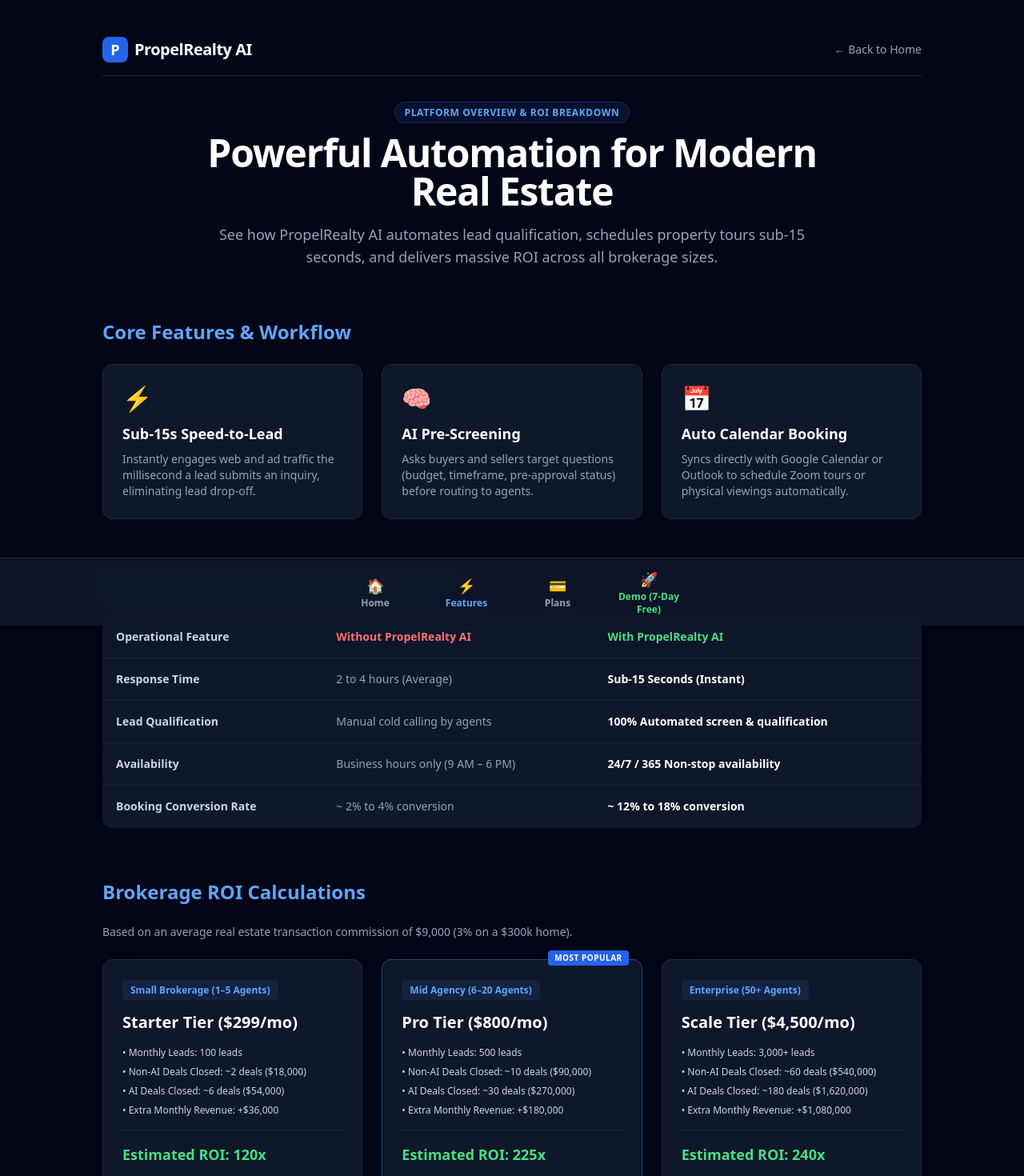
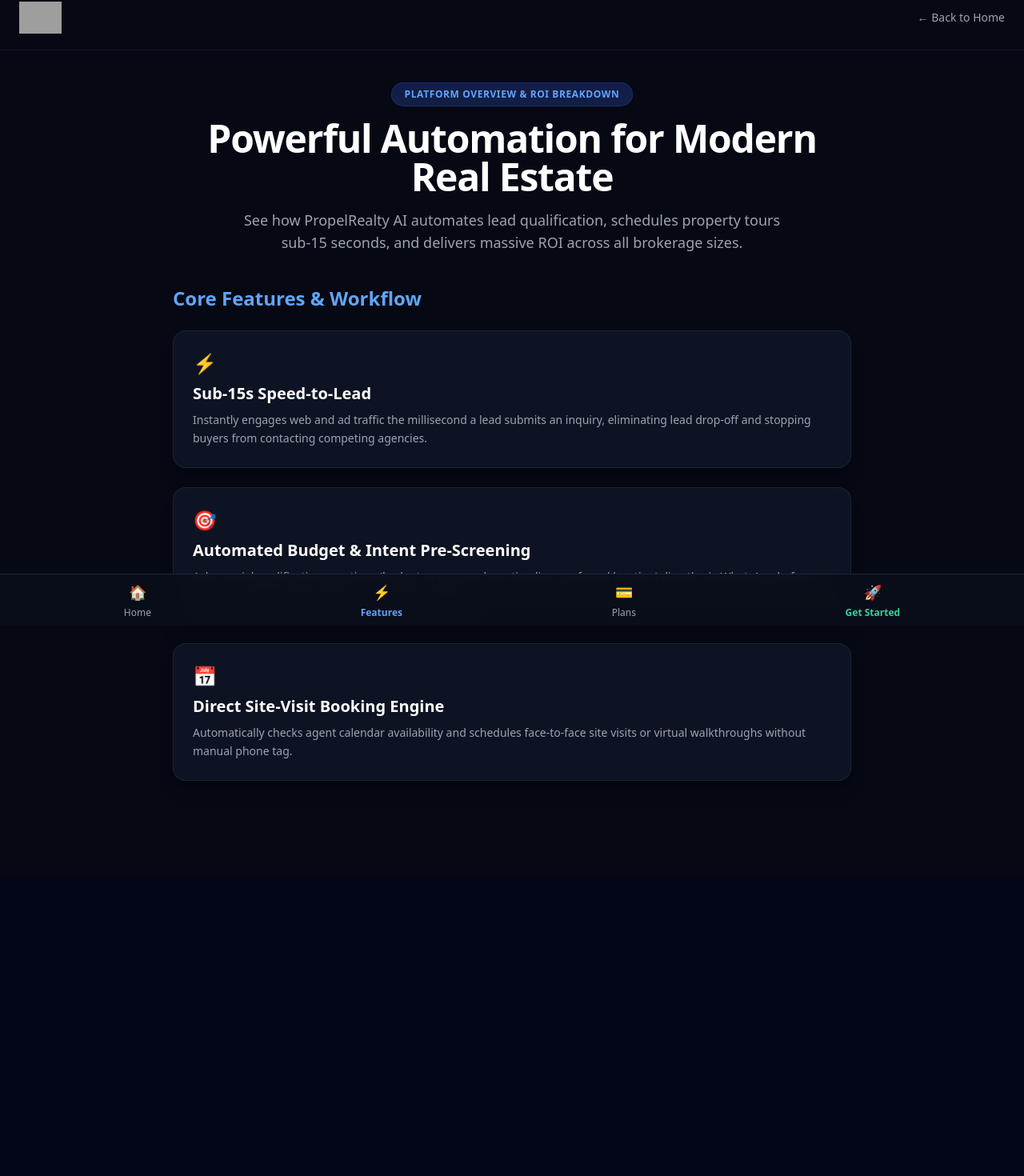
Before and after one commit to garvitsrivastava4521-pixel/propelrealty-ai, a Next.js app: page /features in a window 1280 px wide. Shown: the part 18-1488 px from the top of the page at 80% size. After the commit the page ends 1114 px from the top, so only its background shows below. Built offline with nearby package versions, Linux system fonts and the light colour scheme; grey boxes are pictures that could not be loaded.

Commit message:
Update page.tsx

```diff
--- a/app/features/page.tsx
+++ b/app/features/page.tsx
@@ -1,219 +1,112 @@
-'use client';
+"use client";
 
-import Link from 'next/link';
+import Image from "next/image";
+import Link from "next/link";
 
 export default function FeaturesPage() {
   return (
-    <main className="min-h-screen bg-slate-950 text-white flex flex-col justify-between p-6 pb-24 md:p-12 md:pb-24">
-      {/* Header */}
-      <header className="max-w-5xl w-full mx-auto flex justify-between items-center py-4 border-b border-slate-800 mb-8">
-        <Link href="/" className="flex items-center gap-2">
-          <div className="w-8 h-8 rounded-lg bg-blue-600 flex items-center justify-center font-bold text-lg text-white">
-            P
-          </div>
-          <span className="text-xl font-extrabold tracking-tight text-white">PropelRealty AI</span>
+    <div className="min-h-screen bg-[#060913] text-white pb-24">
+      {/* HEADER / NAVBAR */}
+      <header className="flex items-center justify-between px-6 py-5 max-w-7xl mx-auto w-full border-b border-gray-800/60">
+        {/* Unified Home Page Logo */}
+        <Link href="/" className="flex items-center">
+          <Image
+            src="/logo.svg"
+            alt="PropelAI Real Estate Engine"
+            width={180}
+            height={48}
+            priority
+            className="h-10 w-auto object-contain"
+          />
         </Link>
-        <Link href="/" className="text-sm text-slate-400 hover:text-white transition">
+
+        {/* Back link */}
+        <Link
+          href="/"
+          className="text-sm font-medium text-gray-400 hover:text-white transition-colors"
+        >
           ← Back to Home
         </Link>
       </header>
 
-      {/* Main Content Container */}
-      <div className="max-w-5xl w-full mx-auto space-y-16">
+      {/* HERO / OVERVIEW SECTION */}
+      <main className="max-w-4xl mx-auto px-6 pt-10 pb-6 text-center">
+        <div className="inline-block mb-4 px-4 py-1.5 rounded-full bg-blue-950/80 border border-blue-800/50 text-blue-400 text-xs font-semibold tracking-wider uppercase">
+          Platform Overview & ROI Breakdown
+        </div>
 
-        {/* Title */}
-        <div className="text-center max-w-3xl mx-auto">
-          <span className="text-xs font-semibold uppercase tracking-wider bg-blue-500/10 text-blue-400 border border-blue-500/20 px-3 py-1 rounded-full">
-            Platform Overview & ROI Breakdown
-          </span>
-          <h1 className="text-4xl md:text-5xl font-extrabold tracking-tight mt-4 mb-4">
+        <h1 className="text-3xl sm:text-5xl font-extrabold tracking-tight mb-4 text-white leading-tight">
           Powerful Automation for Modern Real Estate
         </h1>
-          <p className="text-slate-400 text-base md:text-lg">
+
+        <p className="text-gray-400 text-base sm:text-lg max-w-2xl mx-auto mb-10 leading-relaxed">
           See how PropelRealty AI automates lead qualification, schedules property tours sub-15 seconds, and delivers massive ROI across all brokerage sizes.
+        </p>
+
+        {/* FEATURES GRID / LIST */}
+        <div className="text-left space-y-6">
+          <h2 className="text-2xl font-bold text-blue-400 mb-4">
+            Core Features & Workflow
+          </h2>
+
+          {/* Feature Card 1 */}
+          <div className="bg-[#0D1322] border border-gray-800/80 rounded-2xl p-6 shadow-xl hover:border-gray-700 transition-all">
+            <div className="text-amber-400 text-2xl mb-2">⚡</div>
+            <h3 className="text-xl font-bold text-white mb-2">
+              Sub-15s Speed-to-Lead
+            </h3>
+            <p className="text-gray-400 text-sm leading-relaxed">
+              Instantly engages web and ad traffic the millisecond a lead submits an inquiry, eliminating lead drop-off and stopping buyers from contacting competing agencies.
             </p>
           </div>
 
-        {/* SECTION 1: CORE FEATURES & HOW IT WORKS */}
-        <section className="space-y-6">
-          <h2 className="text-2xl font-bold text-blue-400">Core Features & Workflow</h2>
-
-          <div className="grid md:grid-cols-3 gap-6">
-            <div className="bg-slate-900 border border-slate-800 rounded-xl p-6">
-              <div className="text-3xl mb-3">⚡</div>
-              <h3 className="text-lg font-bold mb-2">Sub-15s Speed-to-Lead</h3>
-              <p className="text-slate-400 text-sm">
-                Instantly engages web and ad traffic the millisecond a lead submits an inquiry, eliminating lead drop-off.
+          {/* Feature Card 2 */}
+          <div className="bg-[#0D1322] border border-gray-800/80 rounded-2xl p-6 shadow-xl hover:border-gray-700 transition-all">
+            <div className="text-blue-400 text-2xl mb-2">🎯</div>
+            <h3 className="text-xl font-bold text-white mb-2">
+              Automated Budget & Intent Pre-Screening
+            </h3>
+            <p className="text-gray-400 text-sm leading-relaxed">
+              Asks crucial qualification questions (budget range, purchase timeline, preferred location) directly via WhatsApp before handing off site-visit bookings to your human agents.
             </p>
           </div>
 
-            <div className="bg-slate-900 border border-slate-800 rounded-xl p-6">
-              <div className="text-3xl mb-3">🧠</div>
-              <h3 className="text-lg font-bold mb-2">AI Pre-Screening</h3>
-              <p className="text-slate-400 text-sm">
-                Asks buyers and sellers target questions (budget, timeframe, pre-approval status) before routing to agents.
-              </p>
-            </div>
-
-            <div className="bg-slate-900 border border-slate-800 rounded-xl p-6">
-              <div className="text-3xl mb-3">📅</div>
-              <h3 className="text-lg font-bold mb-2">Auto Calendar Booking</h3>
-              <p className="text-slate-400 text-sm">
-                Syncs directly with Google Calendar or Outlook to schedule Zoom tours or physical viewings automatically.
+          {/* Feature Card 3 */}
+          <div className="bg-[#0D1322] border border-gray-800/80 rounded-2xl p-6 shadow-xl hover:border-gray-700 transition-all">
+            <div className="text-emerald-400 text-2xl mb-2">📅</div>
+            <h3 className="text-xl font-bold text-white mb-2">
+              Direct Site-Visit Booking Engine
+            </h3>
+            <p className="text-gray-400 text-sm leading-relaxed">
+              Automatically checks agent calendar availability and schedules face-to-face site visits or virtual walkthroughs without manual phone tag.
             </p>
           </div>
         </div>
-        </section>
+      </main>
 
-        {/* SECTION 2: COMPARISON TABLE */}
-        <section className="space-y-6">
-          <h2 className="text-2xl font-bold text-blue-400">Agency vs. Non-PropelRealty Agency</h2>
-          <div className="overflow-x-auto">
-            <table className="w-full text-left border-collapse bg-slate-900 border border-slate-800 rounded-xl overflow-hidden text-sm">
-              <thead>
-                <tr className="border-b border-slate-800 bg-slate-900/50 text-slate-300">
-                  <th className="p-4">Operational Feature</th>
-                  <th className="p-4 text-red-400">Without PropelRealty AI</th>
-                  <th className="p-4 text-green-400">With PropelRealty AI</th>
-                </tr>
-              </thead>
-              <tbody className="divide-y divide-slate-800 text-slate-300">
-                <tr>
-                  <td className="p-4 font-semibold">Response Time</td>
-                  <td className="p-4 text-slate-400">2 to 4 hours (Average)</td>
-                  <td className="p-4 text-white font-semibold">Sub-15 Seconds (Instant)</td>
-                </tr>
-                <tr>
-                  <td className="p-4 font-semibold">Lead Qualification</td>
-                  <td className="p-4 text-slate-400">Manual cold calling by agents</td>
-                  <td className="p-4 text-white font-semibold">100% Automated screen & qualification</td>
-                </tr>
-                <tr>
-                  <td className="p-4 font-semibold">Availability</td>
-                  <td className="p-4 text-slate-400">Business hours only (9 AM – 6 PM)</td>
-                  <td className="p-4 text-white font-semibold">24/7 / 365 Non-stop availability</td>
-                </tr>
-                <tr>
-                  <td className="p-4 font-semibold">Booking Conversion Rate</td>
-                  <td className="p-4 text-slate-400">~ 2% to 4% conversion</td>
-                  <td className="p-4 text-white font-semibold">~ 12% to 18% conversion</td>
-                </tr>
-              </tbody>
-            </table>
-          </div>
-        </section>
-
-        {/* SECTION 3: DETAILED ROI CALCULATIONS */}
-        <section className="space-y-6">
-          <h2 className="text-2xl font-bold text-blue-400">Brokerage ROI Calculations</h2>
-          <p className="text-slate-400 text-sm">
-            Based on an average real estate transaction commission of $9,000 (3% on a $300k home).
-          </p>
-
-          <div className="grid md:grid-cols-3 gap-6">
-
-            {/* Small Brokerage */}
-            <div className="bg-slate-900 border border-slate-800 rounded-xl p-6 flex flex-col justify-between">
-              <div>
-                <span className="text-xs font-bold text-blue-400 bg-blue-500/10 px-2.5 py-1 rounded">
-                  Small Brokerage (1–5 Agents)
-                </span>
-                <h3 className="text-xl font-bold mt-4 mb-2">Starter Tier ($299/mo)</h3>
-                <ul className="text-xs text-slate-300 space-y-2 my-4">
-                  <li>• Monthly Leads: 100 leads</li>
-                  <li>• Non-AI Deals Closed: ~2 deals ($18,000)</li>
-                  <li>• AI Deals Closed: ~6 deals ($54,000)</li>
-                  <li>• Extra Monthly Revenue: +$36,000</li>
-                </ul>
-              </div>
-              <div className="border-t border-slate-800 pt-4 text-green-400 font-extrabold text-lg">
-                Estimated ROI: 120x
-              </div>
-            </div>
-
-            {/* Mid-Sized Brokerage */}
-            <div className="bg-slate-900 border border-blue-500/40 rounded-xl p-6 flex flex-col justify-between relative">
-              <div className="absolute -top-3 right-4 bg-blue-600 text-white text-[10px] font-black tracking-wider uppercase px-2 py-0.5 rounded">
-                Most Popular
-              </div>
-              <div>
-                <span className="text-xs font-bold text-blue-400 bg-blue-500/10 px-2.5 py-1 rounded">
-                  Mid Agency (6–20 Agents)
-                </span>
-                <h3 className="text-xl font-bold mt-4 mb-2">Pro Tier ($800/mo)</h3>
-                <ul className="text-xs text-slate-300 space-y-2 my-4">
-                  <li>• Monthly Leads: 500 leads</li>
-                  <li>• Non-AI Deals Closed: ~10 deals ($90,000)</li>
-                  <li>• AI Deals Closed: ~30 deals ($270,000)</li>
-                  <li>• Extra Monthly Revenue: +$180,000</li>
-                </ul>
-              </div>
-              <div className="border-t border-slate-800 pt-4 text-green-400 font-extrabold text-lg">
-                Estimated ROI: 225x
-              </div>
-            </div>
-
-            {/* Enterprise Brokerage */}
-            <div className="bg-slate-900 border border-slate-800 rounded-xl p-6 flex flex-col justify-between">
-              <div>
-                <span className="text-xs font-bold text-blue-400 bg-blue-500/10 px-2.5 py-1 rounded">
-                  Enterprise (50+ Agents)
-                </span>
-                <h3 className="text-xl font-bold mt-4 mb-2">Scale Tier ($4,500/mo)</h3>
-                <ul className="text-xs text-slate-300 space-y-2 my-4">
-                  <li>• Monthly Leads: 3,000+ leads</li>
-                  <li>• Non-AI Deals Closed: ~60 deals ($540,000)</li>
-                  <li>• AI Deals Closed: ~180 deals ($1,620,000)</li>
-                  <li>• Extra Monthly Revenue: +$1,080,000</li>
-                </ul>
-              </div>
-              <div className="border-t border-slate-800 pt-4 text-green-400 font-extrabold text-lg">
-                Estimated ROI: 240x
-              </div>
-            </div>
-
-          </div>
-        </section>
-
-        {/* CTA Banner */}
-        <div className="bg-gradient-to-r from-blue-900/40 to-slate-900 border border-blue-500/30 rounded-2xl p-8 text-center space-y-4">
-          <h2 className="text-2xl md:text-3xl font-bold">Ready to Scale Your Brokerage Revenue?</h2>
-          <p className="text-slate-400 text-sm max-w-xl mx-auto">
-            Test out the PropelRealty AI engine live in our 7-day demo environment before onboarding.
-          </p>
-          <div className="pt-2">
-            <Link href="/demo" className="inline-block px-8 py-3.5 bg-blue-600 hover:bg-blue-500 font-bold rounded-lg shadow-lg shadow-blue-600/30 transition">
-              Try Interactive Demo
-            </Link>
-          </div>
-        </div>
-
-      </div>
-
-      {/* Persistent Bottom Navigation Bar */}
-      <nav className="fixed bottom-0 left-0 right-0 bg-slate-900/90 backdrop-blur-md border-t border-slate-800 z-50 py-3 px-4">
-        <div className="max-w-md mx-auto grid grid-cols-4 gap-2 text-center">
-          <Link href="/" className="flex flex-col items-center justify-center text-xs font-semibold text-slate-400 hover:text-white">
+      {/* MOBILE BOTTOM NAVIGATION BAR */}
+      <nav className="fixed bottom-0 left-0 right-0 bg-[#0A0E1A]/95 backdrop-blur-md border-t border-gray-800 py-2 px-6 flex justify-around items-center z-50">
+        <Link href="/" className="flex flex-col items-center gap-1 text-gray-400 hover:text-white text-xs">
           <span className="text-lg">🏠</span>
           <span>Home</span>
         </Link>
 
-          <Link href="/features" className="flex flex-col items-center justify-center text-xs font-semibold text-blue-400 hover:text-blue-300">
+        <Link href="/features" className="flex flex-col items-center gap-1 text-blue-400 text-xs font-semibold">
           <span className="text-lg">⚡</span>
           <span>Features</span>
         </Link>
 
-          <Link href="/pricing" className="flex flex-col items-center justify-center text-xs font-semibold text-slate-400 hover:text-white">
+        <Link href="/pricing" className="flex flex-col items-center gap-1 text-gray-400 hover:text-white text-xs">
           <span className="text-lg">💳</span>
           <span>Plans</span>
         </Link>
 
-          <Link href="/demo" className="flex flex-col items-center justify-center text-xs font-semibold text-green-400 hover:text-green-300">
+        {/* Cleaned up tab: Removed "(7-Day Free)" */}
+        <Link href="/demo" className="flex flex-col items-center gap-1 text-emerald-400 hover:text-emerald-300 text-xs font-semibold">
           <span className="text-lg">🚀</span>
-            <span>Demo (7-Day Free)</span>
+          <span>Get Started</span>
         </Link>
+      </nav>
     </div>
-      </nav>
-    </main>
   );
 }
```
Lines whose indentation alone changed are shown as unchanged.
